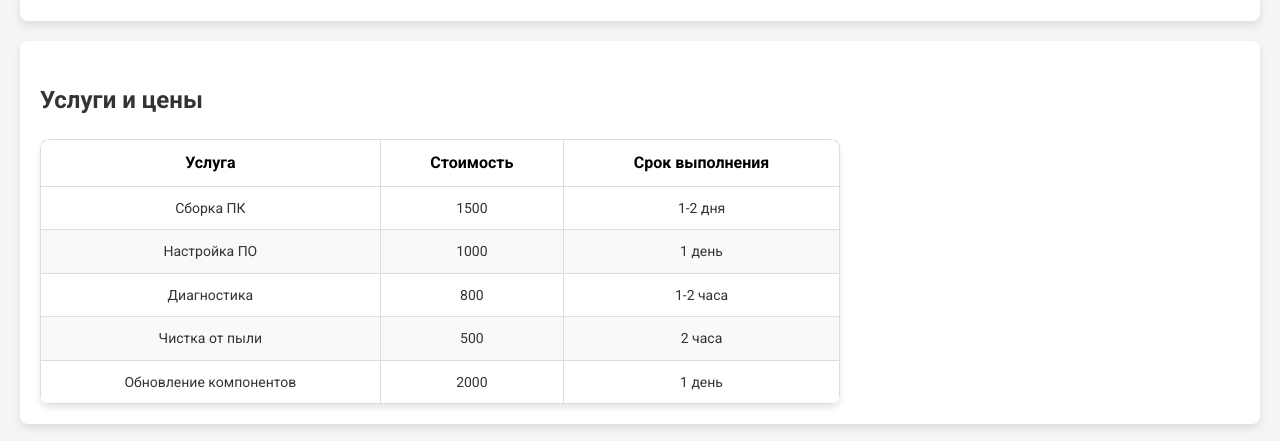
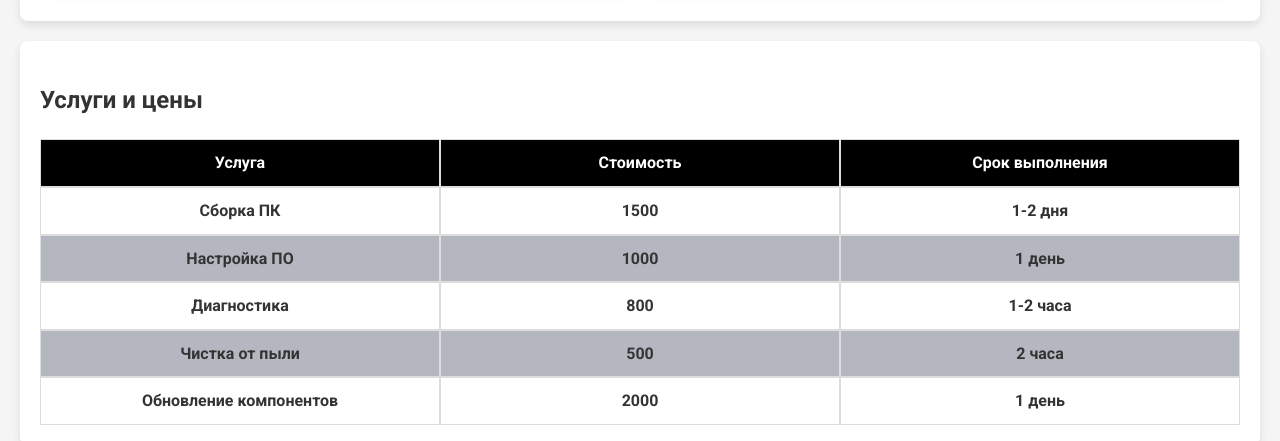
Before and after one commit to P4vlushaaa/WebFrontend, a plain HTML site: page lab_3.html in a window 1280 px wide. Shown: the part 1460-1901 px from the top of the page. Drawn offline with Linux system fonts and the light colour scheme; grey boxes are pictures that could not be loaded.

Commit message:
Update styless.css

```diff
--- a/styless.css
+++ b/styless.css
@@ -129,60 +129,43 @@ img {
     border-radius: 8px;
 }
 
-.table-container {
-    margin-top: 20px;
-    display: flex;
-    justify-content: center;
-    padding: 20px;
-    background-color: #ffffff;
-    border-radius: 8px;
-    box-shadow: 0 4px 6px rgba(0, 0, 0, 0.1);
-}
-
-.table {
+table {
+    display: grid;
     width: 100%;
-    max-width: 800px;
     border-collapse: collapse;
-    text-align: center;
-    background-color: #ffffff;
-    border-radius: 10px;
-    overflow: hidden;
-    box-shadow: 0 4px 6px rgba(0, 0, 0, 0.1);
+    grid-template-columns: repeat(3, 1fr);
+    overflow-x: auto;
 }
 
 thead {
-    background-color: #1e3a8a;
-    color: black;
+    display: contents;
+}
+
+tbody {
+    display: contents;
 }
 
 th, td {
     padding: 10px;
-    border: 1px solid #ddd;
+    text-align: left;
+    border: 1px solid #000000a9;
+}
+th {
+    background-color: black;
+    color: white;
+}
+tr {
+    display: contents;
+}
+tr:nth-child(even) td {
+    background-color: hsl(226, 9%, 73%);
+    font-weight: bold;
+}
+tr:nth-child(odd) td {
+    background-color: white;
+    font-weight: bold;
 }
 
-tr:nth-child(even) {
-    background-color: #f9f9f9;
-}
-
-tr:nth-child(odd) {
-    background-color: #ffffff;
-}
-
-th {
-    font-weight: bold;
-    font-size: 16px;
-}
-
-td {
-    font-size: 14px;
-    color: #333;
-}
-
-@media screen and (max-width: 768px) {
-    .table {
-        font-size: 12px;
-    }
-}
 
 .advertisement-section {
     display: flex;
```
